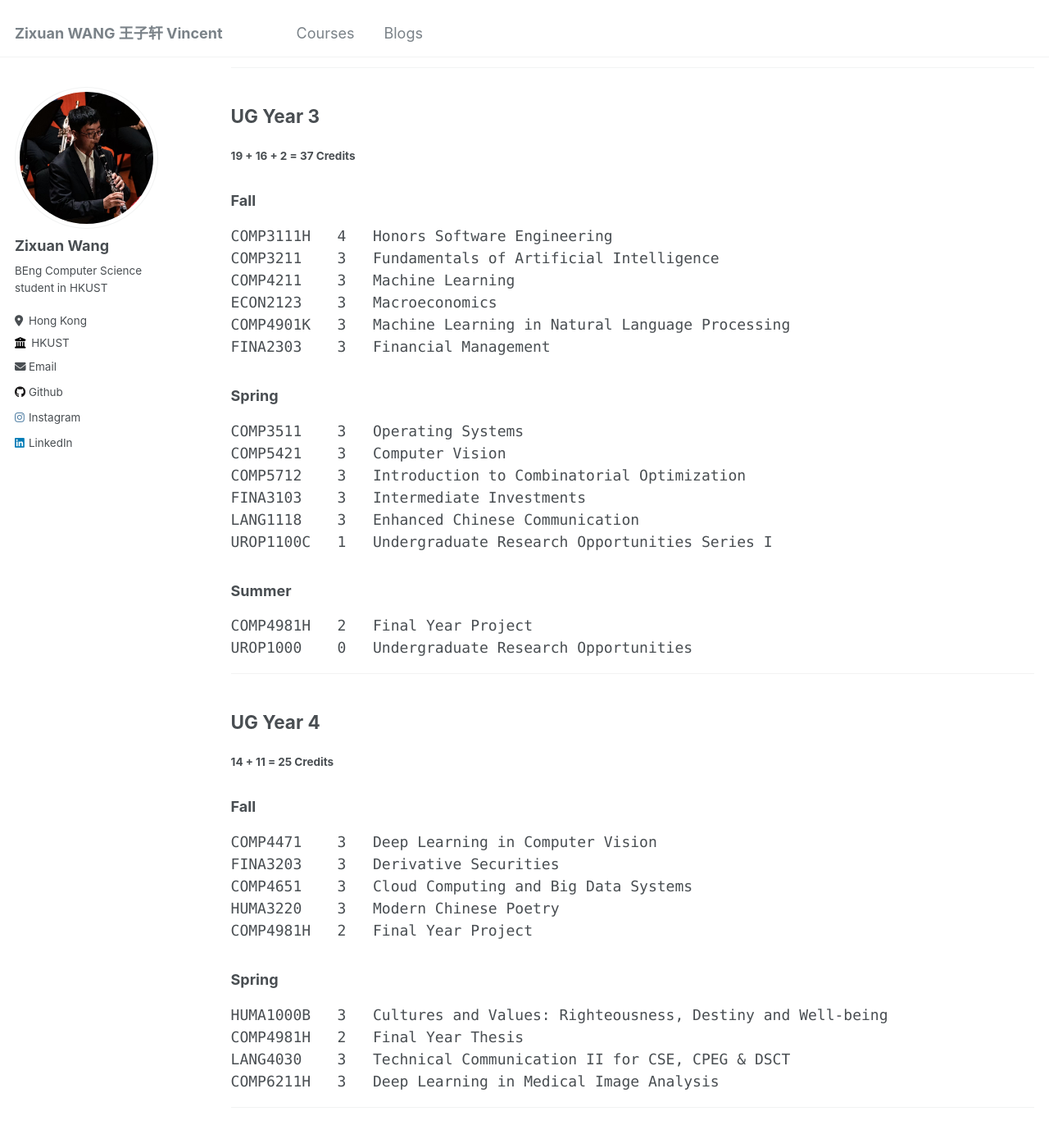
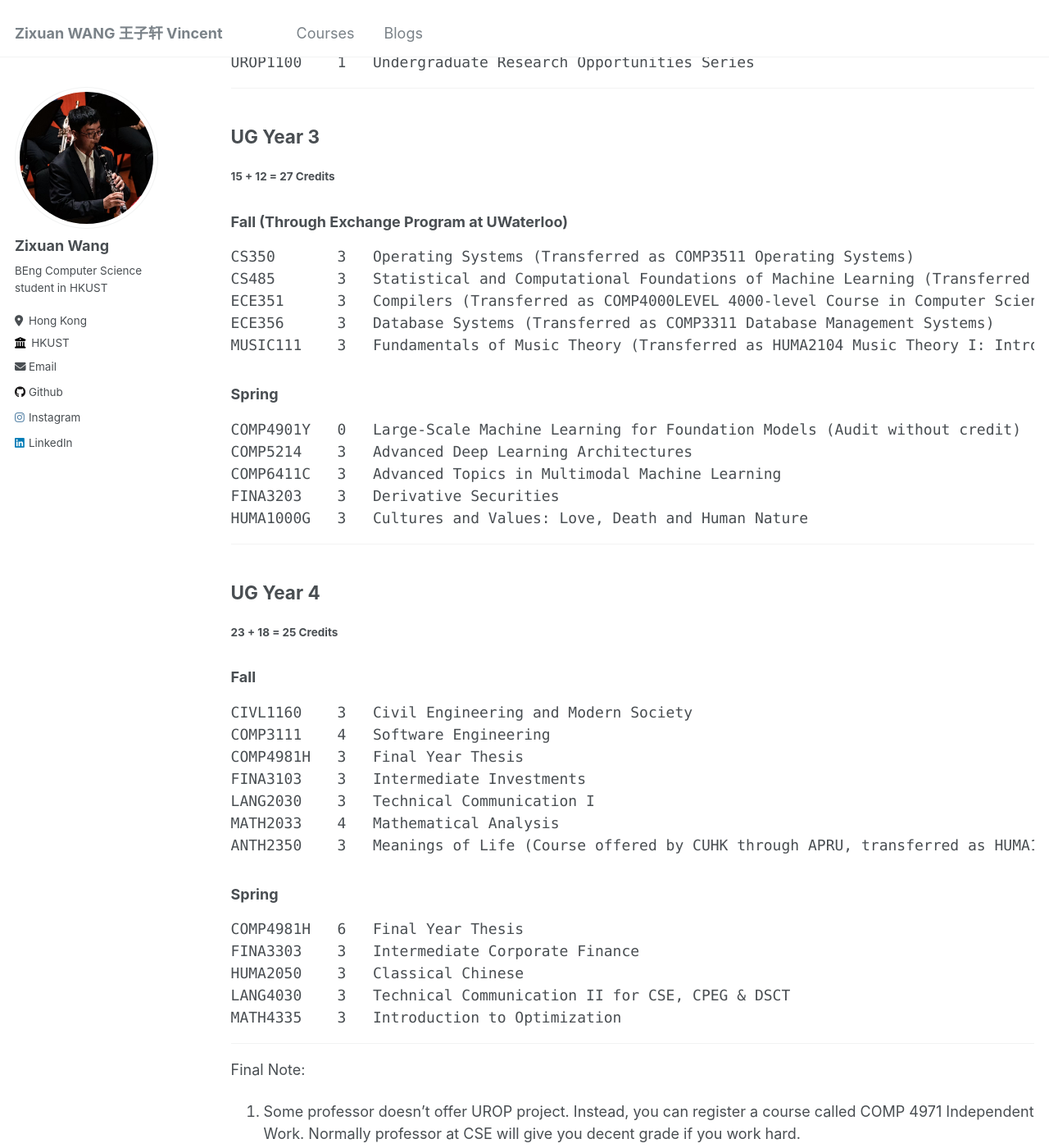
Before and after one commit to Vincent2311/Vincent2311.github.io, a Jekyll site: the page built from _teaching/courses.md, in a window 1280 px wide and 1400 px high, scrolled down 1545 px. Shown: the whole window at 82% size. Built offline with Jekyll 4.4.1, drawn with Linux system fonts in a browser that asks for light colours; some of the changed text lies outside the part shown.

Commit message:
Add course page

````diff
--- a/_teaching/courses.md
+++ b/_teaching/courses.md
@@ -13,106 +13,112 @@
 Below are displayed in the format of
 `Course Code + Number of Credits + Course Name`
 
-At the end of this page I provided some links to my course reviews on the [USTSPACE](https://ust.space) website. You need to acquire a UST account to access those content.
-
-<!-- Since I am currently also a Senior Student Ambassador of HKUST, so feel free to ask me questions related to these courses on the [addmission website](https://join.hkust.edu.hk/meet-our-students?user_id=yiduo-124381). -->
 
 ## UG Year 1
 
-##### 17 + 18 + 5 = 40 Credits
+##### 17 + 18 + 8 = 43 Credits
 
 ### Fall
 ```angular2html
-COMP1022P   3   Introduction to Computing with Java
-MATH1013    3   Calculus I B
+COMP1021    3   Introduction to Computer Science
 COMP2711    4   Discrete Mathematical Tools for Computer Science
 ELEC1100    4   Introduction to Electro-Robot Design
-LANG1002S   3   English for University Studies I
+LANG1002S   3   English for University Studies I 3
+MATH1013    3   Calculus IB
 ```
 ### Spring
 ```angular2html
+CENG1500    3   A First Course on Materials Science and Applications
 COMP1942    3   Exploring and Visualizing Data
-ECON2103    3   Principles of Microeconomics
+LANG1003S   3   English for University Studies II
 MATH1014    3   Calculus II
 PHYS1112    3   General Physics I with Calculus
-SOSC1350    3   Contemporary China: Continuity and Change
-LANG1003S   3   English for University Studies II
+COMP3711    3   Design and Analysis of Algorithms
 ```
 ### Summer
 ```angular2html
-CIVL1160    3   Civil Engineering and Modern Society
-COMP1029P   1   Python Programming Bridge Course
-UROP1100    1   Undergraduate Research Opportunities Series I
+ENGG3960U   4   Robotics Special Project: RoboMasters 2022 Robot Contest
+ISOM2700    3   Operations Management
+UROP1100    1   Undergraduate Research Opportunities Series
 ```
 ---
 ## UG Year 2
 
-##### 20 + 17 = 37 Credits
+##### 16 + 6 + 18 = 37 Credits
 
 ### Fall
 ```angular2html
-ACCT2010    3   Principles of Accounting I
 COMP2012H   5   Honors Object-Oriented Programming and Data Structures
+FINA2203    3   Fundamentals of Business Finance
 MATH2023    4   Multivariable Calculus
 MATH2121    4   Linear Algebra
-COMP3711    3   Design and Analysis of Algorithms
-UROP2100    1   Undergraduate Research Opportunities Series II
 ```
+
+### Winter (Trough Winter School @ Fudan SOE)
+```angular2html
+ACCT2010    3   Principles of Accounting I
+SOSC1960    3   Discovering Mind and Behavior
+```
+
 ### Spring
 ```angular2html
-COMP2611    4   Computer Organizations
-COMP3311    3   Database Management Systems
-ISOM2700    3   Operations Management
+COMP2611    4   Computer Organization
+COMP4621    3   Computer and Communication Networks
+COMP5421    3   Computer Vision
+ECON2103    3   Principles of Microeconomics
 MATH2421    4   Probability
-LANG2030    3   Technical Communication I
+UROP1100    1   Undergraduate Research Opportunities Series
 ```
 
 ---
 ## UG Year 3
 
-##### 19 + 16 + 2 = 37 Credits
+##### 15 + 12 = 27 Credits
+
+### Fall (Through Exchange Program at UWaterloo)
+```angular2html
+CS350       3   Operating Systems (Transferred as COMP3511 Operating Systems)
+CS485       3   Statistical and Computational Foundations of Machine Learning (Transferred as MATH4432 Statistical Machine Learning)
+ECE351      3   Compilers (Transferred as COMP4000LEVEL 4000-level Course in Computer Science and Engineering)
+ECE356      3   Database Systems (Transferred as COMP3311 Database Management Systems)
+MUSIC111    3   Fundamentals of Music Theory (Transferred as HUMA2104 Music Theory I: Introduction to Tonal Music)
+```
+
+### Spring
+```angular2html
+COMP4901Y   0   Large-Scale Machine Learning for Foundation Models (Audit without credit)
+COMP5214    3   Advanced Deep Learning Architectures
+COMP6411C   3   Advanced Topics in Multimodal Machine Learning
+FINA3203    3   Derivative Securities
+HUMA1000G   3   Cultures and Values: Love, Death and Human Nature
+```
+
+---
+## UG Year 4
+
+##### 23 + 18 = 25 Credits
 
 ### Fall
 ```angular2html
-COMP3111H   4   Honors Software Engineering
-COMP3211    3   Fundamentals of Artificial Intelligence
-COMP4211    3   Machine Learning
-ECON2123    3   Macroeconomics
-COMP4901K   3   Machine Learning in Natural Language Processing
-FINA2303    3   Financial Management
+CIVL1160    3   Civil Engineering and Modern Society
+COMP3111    4   Software Engineering
+COMP4981H   3   Final Year Thesis
+FINA3103    3   Intermediate Investments
+LANG2030    3   Technical Communication I
+MATH2033    4   Mathematical Analysis
+ANTH2350    3   Meanings of Life (Course offered by CUHK through APRU, transferred as HUMA1000HMCC 1000-level Course in Humanities)
 ```
 ### Spring
 ```angular2html
-COMP3511    3   Operating Systems
-COMP5421    3   Computer Vision
-COMP5712    3   Introduction to Combinatorial Optimization
-FINA3103    3   Intermediate Investments
-LANG1118    3   Enhanced Chinese Communication
-UROP1100C   1   Undergraduate Research Opportunities Series I
-```
-### Summer
-```angular2html
-COMP4981H   2   Final Year Project
-UROP1000    0   Undergraduate Research Opportunities
+COMP4981H   6   Final Year Thesis
+FINA3303    3   Intermediate Corporate Finance
+HUMA2050    3   Classical Chinese
+LANG4030    3   Technical Communication II for CSE, CPEG & DSCT
+MATH4335    3   Introduction to Optimization
 ```
 ---
-## UG Year 4
 
-##### 14 + 11 = 25 Credits
+Final Note:
+1. Some professor doesn't offer UROP project. Instead, you can register a course called COMP 4971 Independent Work. Normally professor at CSE will give you decent grade if you work hard.
 
-### Fall
-```angular2html
-COMP4471    3   Deep Learning in Computer Vision
-FINA3203    3   Derivative Securities
-COMP4651    3   Cloud Computing and Big Data Systems
-HUMA3220    3   Modern Chinese Poetry
-COMP4981H   2   Final Year Project
-```
-### Spring
-```angular2html
-HUMA1000B   3   Cultures and Values: Righteousness, Destiny and Well-being
-COMP4981H   2   Final Year Thesis
-LANG4030    3   Technical Communication II for CSE, CPEG & DSCT
-COMP6211H   3   Deep Learning in Medical Image Analysis
-```
----
+2. If you plan to persue a graduate study in Hong Kong, the grade at UG Year 4 may still matter during application (especially if you want any scholarship). My bloody experience QwQ
````
